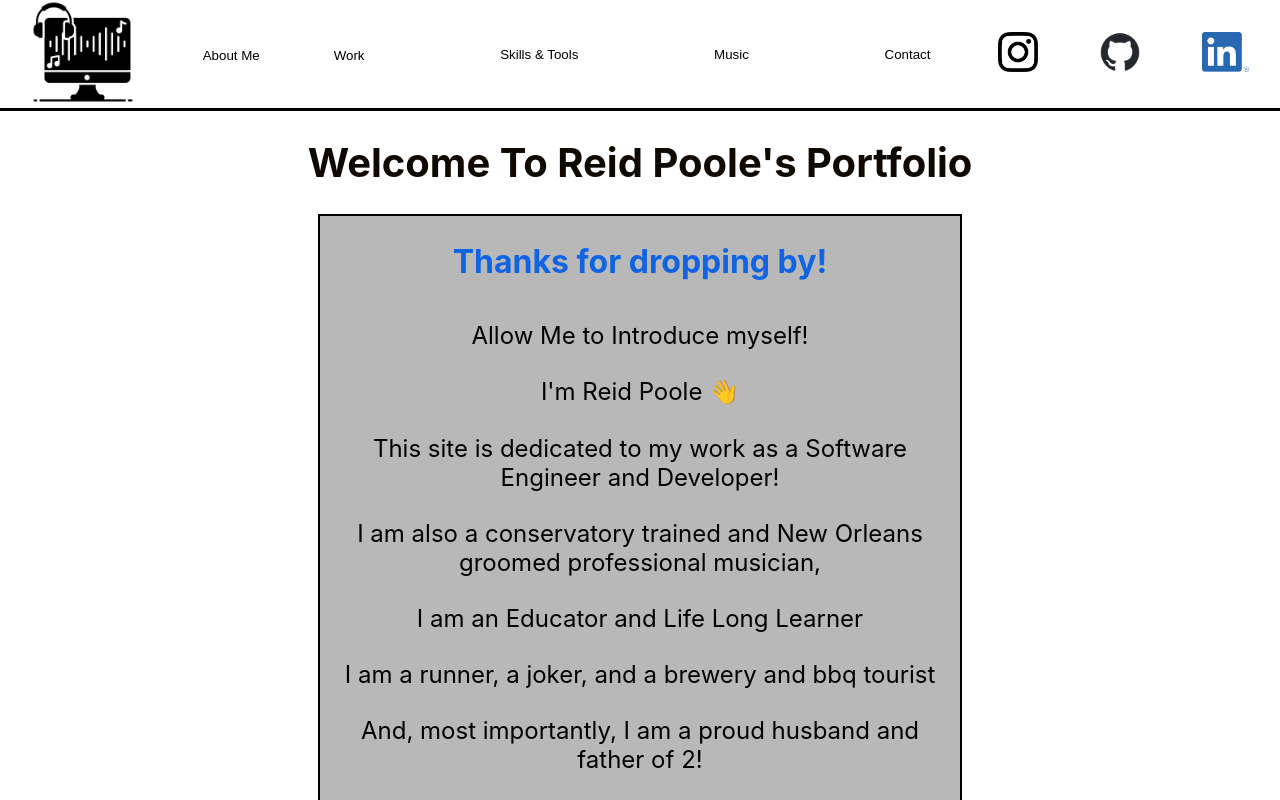
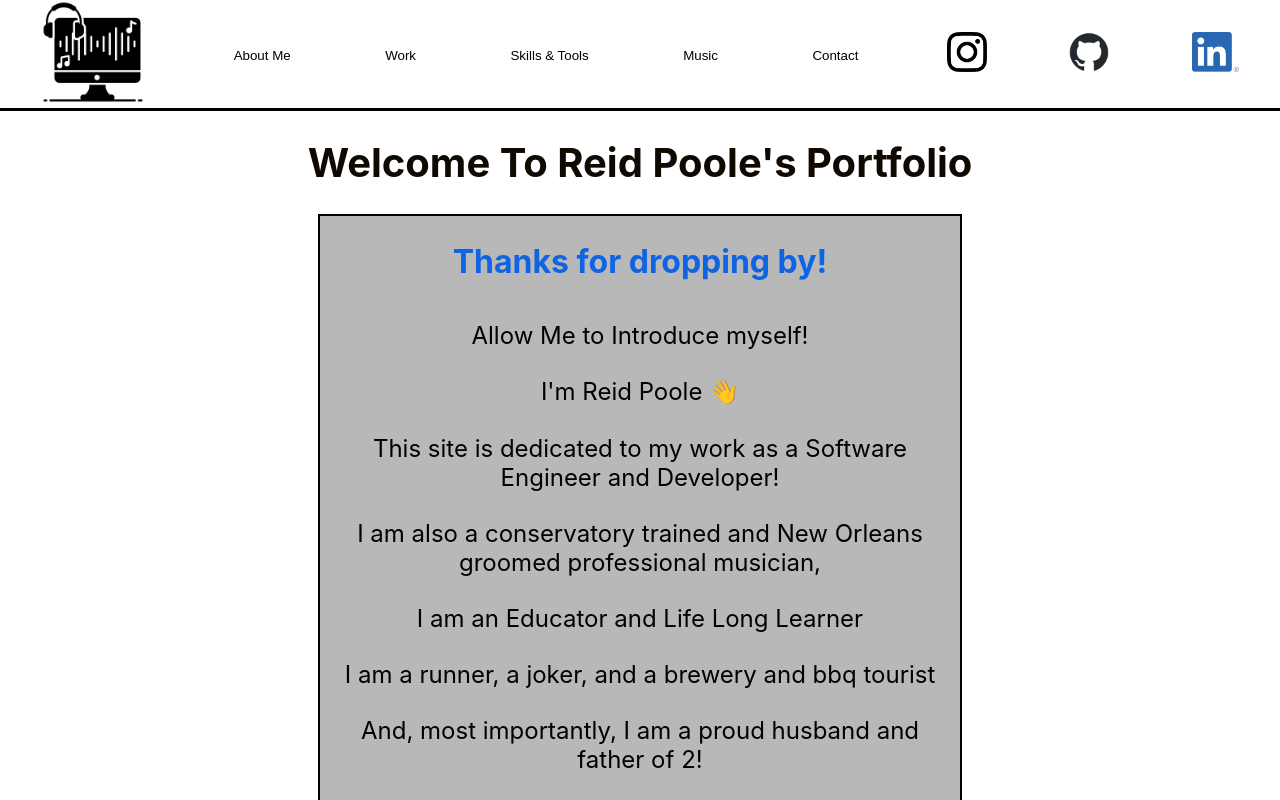
Before and after one commit to rpoole444/portfolio-site, a React (Create React App) app: page / in a window 1280 px wide. Shown: the top 800 px of the page. Built offline with nearby package versions, Linux system fonts and the light colour scheme.

Commit message:
encircle buttons with a tag

```diff
--- a/src/components/Header/Header.js
+++ b/src/components/Header/Header.js
@@ -19,12 +19,15 @@ const Header = () => {
         <a href="#work">
           <button className="button">Work</button>
         </a>
-        <a href="#skills"></a>
-        <button className="button">Skills & Tools</button>
-        <a href="#music"></a>
-        <button className="button">Music</button>
-        <a href="#contact"></a>
-        <button className="button">Contact</button>
+        <a href="#skills">
+          <button className="button">Skills & Tools</button>
+        </a>
+        <a href="#music">
+          <button className="button">Music</button>
+        </a>
+        <a href="#contact">
+          <button className="button">Contact</button>
+        </a>
         <a href="https://www.instagram.com/reid_poole_music/" target="_blank" rel="noreferrer">
           <img className="logo-side" src={logo2} alt="instagram-logo"/>
         </a>
```
